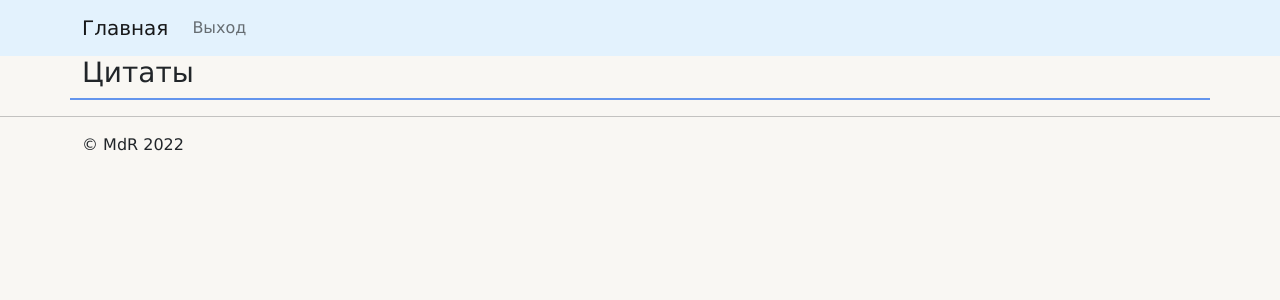
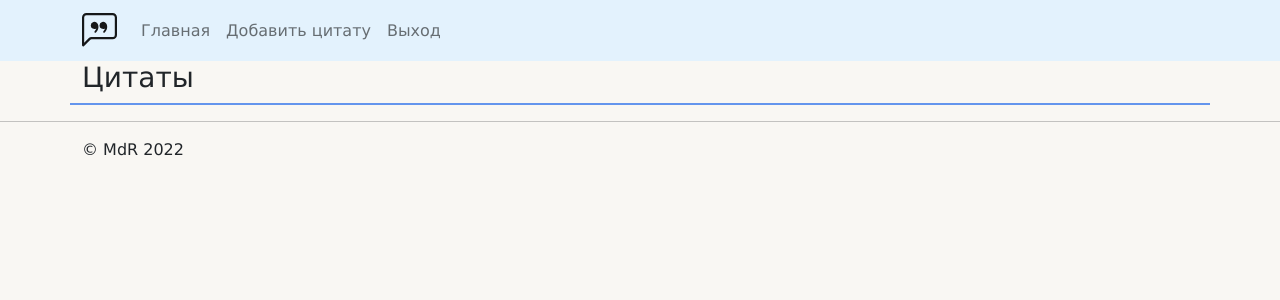
Before and after one commit to mtashtanovski/Quote_project, a Django app: page / in a window 1280 px wide. Shown: the top 300 px of the page. Run offline with Django 4.2, Linux system fonts and the light colour scheme; the visitor is signed in with stand-in values (Sample User, id 1).

Commit message:
1. Trying around adjusting JS client for api_v1.

```diff
--- a/source/webapp/templates/base.html
+++ b/source/webapp/templates/base.html
@@ -10,12 +10,18 @@
     <link href="https://cdn.jsdelivr.net/npm/bootstrap@5.1.3/dist/css/bootstrap.min.css" rel="stylesheet" integrity="sha384-1BmE4kWBq78iYhFldvKuhfTAU6auU8tT94WrHftjDbrCEXSU1oBoqyl2QvZ6jIW3" crossorigin="anonymous">
     <!-- Local styles-->
     <link rel="stylesheet" href="{% static 'css/styles.css' %}">
+    <script src="https://code.jquery.com/jquery-3.6.0.js" integrity="sha256-H+K7U5CnXl1h5ywQfKtSj8PCmoN9aaq30gDh27Xc0jk=" crossorigin="anonymous"></script>
 </head>
 <body>
     <!-- Navbar-->
     <nav class="navbar navbar-expand-lg navbar-light" style="background-color: #e3f2fd;">
         <div class="container">
-            <a class="navbar-brand" href={% url 'webapp:index' %}>Главная</a>
+            <a class="navbar-brand" href={% url 'webapp:index' %}>
+                <svg xmlns="http://www.w3.org/2000/svg" width="35" height="35" fill="currentColor" class="bi bi-chat-left-quote" viewBox="0 0 16 16">
+                  <path d="M14 1a1 1 0 0 1 1 1v8a1 1 0 0 1-1 1H4.414A2 2 0 0 0 3 11.586l-2 2V2a1 1 0 0 1 1-1h12zM2 0a2 2 0 0 0-2 2v12.793a.5.5 0 0 0 .854.353l2.853-2.853A1 1 0 0 1 4.414 12H14a2 2 0 0 0 2-2V2a2 2 0 0 0-2-2H2z"/>
+                  <path d="M7.066 4.76A1.665 1.665 0 0 0 4 5.668a1.667 1.667 0 0 0 2.561 1.406c-.131.389-.375.804-.777 1.22a.417.417 0 1 0 .6.58c1.486-1.54 1.293-3.214.682-4.112zm4 0A1.665 1.665 0 0 0 8 5.668a1.667 1.667 0 0 0 2.561 1.406c-.131.389-.375.804-.777 1.22a.417.417 0 1 0 .6.58c1.486-1.54 1.293-3.214.682-4.112z"/>
+                </svg>
+            </a>
             <button class="navbar-toggler" type="button" data-bs-toggle="collapse" data-bs-target="#navbarNav" aria-controls="navbarNav" aria-expanded="false" aria-label="Toggle navigation">
                 <span class="navbar-toggler-icon"></span>
             </button>
--- a/source/webapp/templates/index.html
+++ b/source/webapp/templates/index.html
@@ -3,7 +3,16 @@
 
 {% block title %}Главная{% endblock title %}
 
-{% block nav %}{% endblock nav %}
+{% block nav %}
+    {% if user.is_authenticated %}
+        <li class="nav-item">
+            <a class="nav-link" type="submit" aria-current="page" onclick="getList()">Главная</a>
+        </li>
+        <li class="nav-item">
+            <a class="nav-link" aria-current="page" href="#">Добавить цитату</a>
+        </li>
+    {% endif %}
+{% endblock nav %}
 
 {% block content %}
 
@@ -11,7 +20,27 @@
         <h3>Цитаты</h3>
     </div>
 
-    <div class="container" style="border: 1px solid cornflowerblue">
+    <div class="container" id="quotes-list" style="border: 1px solid cornflowerblue">
 
     </div>
 {% endblock content %}
+{% block scripts %}
+    <script type="text/javascript">
+        function getList(url){
+            $.ajax({
+                type : 'GET',
+                url  : 'http://localhost:8000/api/v1/quotes/',
+                headers: {"Authorisation": "Token 2e4422612058d9bbfb1bcf49404e03fdd8d3c706"},
+
+                dataType: "json",
+                contentType: 'application/json',
+                success :  function(response){
+                    console.log(response)
+                },
+                error: function (response) {
+                    console.log(response)
+                }
+            });
+        }
+    </script>
+{% endblock scripts %}
```
Also changed, not shown: source/webapp/static/js/main.js (added).
